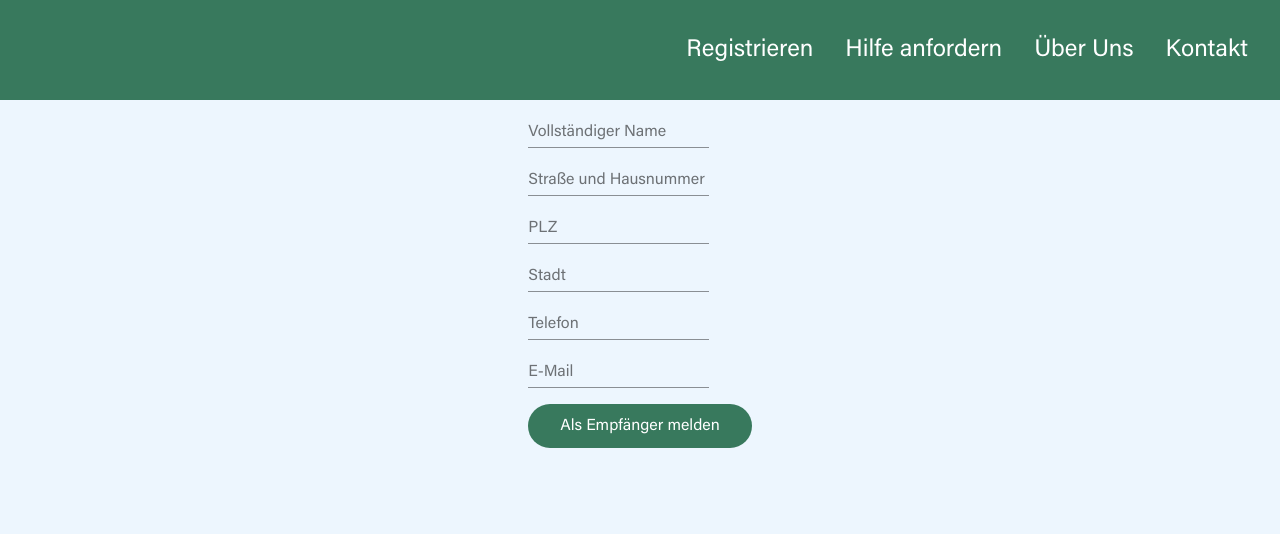
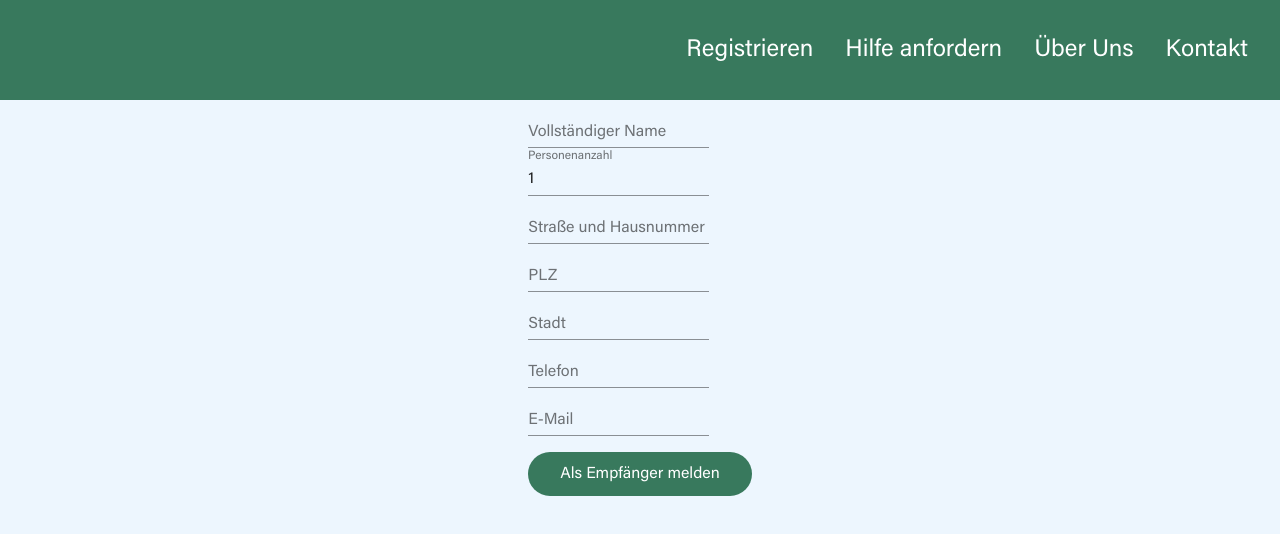
Before and after one commit to lefat-tafel/lefat-frontend, a React (Create React App) app: page /recipient in a window 1280 px wide. Shown: the top 534 px of the page. Built offline with nearby package versions, Linux system fonts and the light colour scheme.

Commit message:
people in household field

```diff
--- a/src/components/Header.tsx
+++ b/src/components/Header.tsx
@@ -48,7 +48,7 @@ export const Header = () => {
             <NavBar>
                 <ul>
                     <NavItem url="/registration" label="Registrieren" />
-                    <NavItem url="/recipientForm" label="Hilfe anfordern" />
+                    <NavItem url="/recipient" label="Hilfe anfordern" />
                     <NavItem url="/about" label="Über Uns" />
                     <NavItem url="/contact" label="Kontakt" />
                 </ul>
--- a/src/components/InputTextField.tsx
+++ b/src/components/InputTextField.tsx
@@ -1,14 +1,15 @@
 import * as React from "react";
 import { useField, FieldAttributes } from "formik";
-import { TextField, TextFieldProps } from "@material-ui/core";
+import { TextField, TextFieldProps, InputProps } from "@material-ui/core";
 
-export const InputTextField: React.FC<FieldAttributes<{}> & TextFieldProps> = ({label, ...props}) => {
+export const InputTextField: React.FC<FieldAttributes<{}> & TextFieldProps & InputProps> = ({label, type, ...props}) => {
   const [field, meta] = useField<{}>(props);
   const errorText = meta.error && meta.touched ? meta.error : '';
   return (
     <TextField
       {...field} //Handels name="", value="", onChange="", onBlur=""
       label={label}
+      type={type}
       helperText={errorText}
       error={!!errorText}
     />
--- a/src/components/RecipientForm.tsx
+++ b/src/components/RecipientForm.tsx
@@ -7,6 +7,7 @@ import { InputTextField } from "./InputTextField";
 
 interface Values {
   contact_name: string;
+  people_in_household: number;
   address_line_1: string;
   address_zipcode: string;
   address_town: string;
@@ -28,6 +29,7 @@ export const RecipientForm: React.FC<Props> = ({ onSubmit }) => {
     <Formik
       initialValues={{
         contact_name: "",
+        people_in_household: 1,
         address_line_1: "",
         address_zipcode: "",
         address_town: "",
@@ -39,13 +41,15 @@ export const RecipientForm: React.FC<Props> = ({ onSubmit }) => {
         setSubmitting(true);
         console.log("submit: ", data);
         //API Post with axios
-        axios.default.post("/api/v1/recipients", data).then(function (response) {
-          if (response.status === 200) {
-
-          }
-        }).catch(function (error) {
-          console.log(error);
-        });
+        axios.default
+          .post("/api/v1/recipients", data)
+          .then(function(response) {
+            if (response.status === 200) {
+            }
+          })
+          .catch(function(error) {
+            console.log(error);
+          });
         setSubmitting(false);
       }}
     >
@@ -54,8 +58,14 @@ export const RecipientForm: React.FC<Props> = ({ onSubmit }) => {
           <div>
             <InputTextField
               name="contact_name"
-              type="input"
               label="Vollständiger Name"
+            />
+          </div>
+          <div>
+            <InputTextField
+              name="people_in_household"
+              type="number"
+              label="Personenanzahl"
             />
           </div>
           <div>
```
Also changed, not shown: 1 other file (tests, documents, lock files or other folders).
